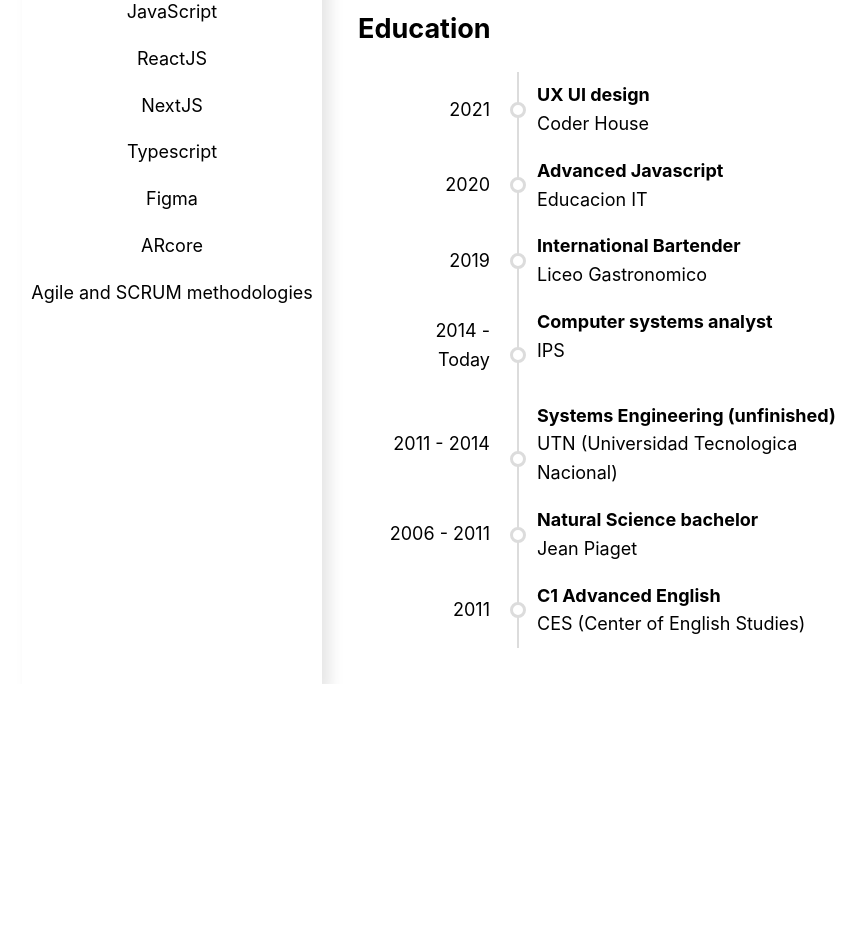
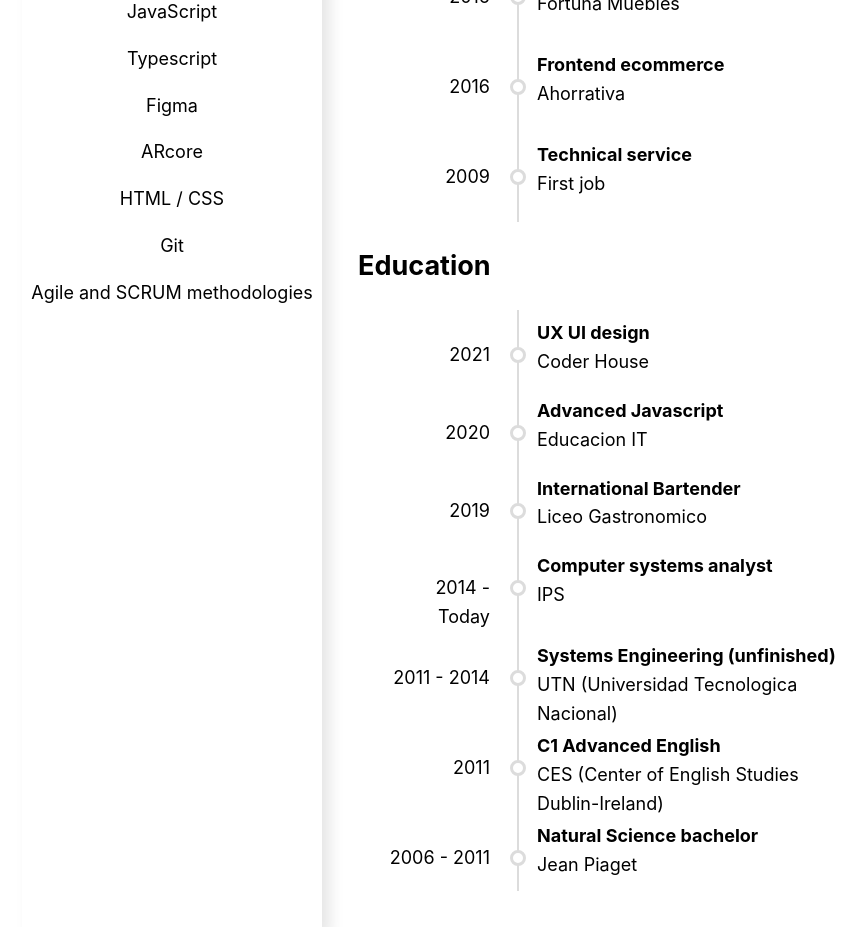
Before and after one commit to MigueM/cv, a Next.js app: page / in a window 1280 px wide. Shown: the part 1000-1927 px from the top of the page, without its empty margins (168-1034 px from the left). Before the commit the page ends 1684 px from the top, so only its background shows below. Built offline with nearby package versions, Linux system fonts and the light colour scheme.

Commit message:
job descriptions

```diff
--- /dev/null
+++ b/components/data.js
@@ -0,0 +1,113 @@
+export const interests = `Developer and technology enthusiast. Always seeking to improve new technics, practices and skills.\n Also a travel, gastronomy and cat lover.`;
+
+export const education = [
+  {
+    date: "2021",
+    title: "UX UI design",
+    subtitle: "Coder House",
+  },
+  {
+    date: "2020",
+    title: "Advanced Javascript",
+    subtitle: "Educacion IT",
+  },
+  {
+    date: "2019",
+    title: "International Bartender",
+    subtitle: "Liceo Gastronomico",
+  },
+  {
+    date: "2014 - Today",
+    title: "Computer systems analyst",
+    subtitle: "IPS",
+  },
+  {
+    date: "2011 - 2014",
+    title: "Systems Engineering (unfinished)",
+    subtitle: "UTN (Universidad Tecnologica Nacional)",
+  },
+  {
+    date: "2011",
+    title: "C1 Advanced English",
+    subtitle: "CES (Center of English Studies Dublin-Ireland)",
+  },
+  {
+    date: "2006 - 2011",
+    title: "Natural Science bachelor",
+    subtitle: "Jean Piaget",
+  },
+];
+
+export const experience = [
+  {
+    date: "2021 - Today",
+    title: "Fullstack ecommerce",
+    subtitle: "Psychedelic seeds",
+    description:
+      "My latest job, actually under development the platform will contain an eCommerce, wiki and next gen interactions to get a better experience and feedback from users.",
+    tech: "React, NextJS, MongoDB, ThreeJS, CI-CD, Figma and Blender.",
+  },
+  {
+    date: "2020",
+    title: "Backend and mailing functionality",
+    subtitle: "Vanzini propiedades",
+    description:
+      "Here I helped to make a mailing functionality to list properties on sell and fixed minor frontend issues.",
+    tech: "React, Axios, Figma and old school HTML and CSS for mailing compatibility.",
+  },
+  {
+    date: "2019",
+    title: "AR demo",
+    subtitle: "Penca",
+    description:
+      "As a hobby I like to make AR experiences, a marketing company contacted me to make an app to demostrate diferent interactive models over targets and surfaces.",
+    tech: "Unity3D, Blender, VuforiaEngine and ARCore.",
+  },
+  {
+    date: "2018",
+    title: "Fullstack Intranet",
+    subtitle: "Fundar",
+    description:
+      "Here I make a lot of different tools for one of the biggest construction companies in the city, including a data agenda, identification and graphication of working hours, a projects wiki for sharing plans and more.",
+    tech: "React, Typescript, NextJS, Electron, Express, MongoDB, D3js, Figma.",
+  },
+  {
+    date: "2017",
+    title: "Frontend Lab analisys system",
+    subtitle: "Hospital Britanico",
+    description:
+      "In this job I changed workgroup and learned to make well designed forms to help to facilitate the employees the input of lab analysis results and their administration.",
+    tech: "HTML, CSS, Bootstrap, JS and Git.",
+  },
+  {
+    date: "2016",
+    title: "Frontend Stock control system",
+    subtitle: "321 distribuciones",
+    description:
+      "Working with the same group I was before in this job we make a more complex page with a database and an administration page for the managers.",
+    tech: "HTML, CSS, Bootstrap, PHP and Git.",
+  },
+  {
+    date: "2016",
+    title: "Frontend Showroom",
+    subtitle: "Fortuna Muebles",
+    description:
+      "Here I started to work with a formal team, following the guidelines of a designer I improved the skills I was practicing.",
+    tech: "HTML, CSS and Bootstrap.",
+  },
+  {
+    date: "2016",
+    title: "Frontend ecommerce",
+    subtitle: "Ahorrativa",
+    description:
+      "My first job in software development, here with some colleagues I learned to use HTML CSS and Bootstrap to create an ecommerce advertising site.",
+    tech: "HTML, CSS, Bootstrap and Google Maps API.",
+  },
+  {
+    date: "2009",
+    title: "Technical service",
+    subtitle: "First job",
+    description: `As a young computer nerd I used my talets to intall programs, format, mantain systems and build simple networks. I'd never imagine I'll keep doing this for friends and family.`,
+    tech: "Linux and Windows.",
+  },
+];
--- a/components/sideData.js
+++ b/components/sideData.js
@@ -31,12 +31,12 @@
         <p>
           <b className={utilStyles.boldPersonalInfo}>Phone</b>
           <br />
-          (+54) 341 6475901
+          <a href="tel:+543416475901" className={utilStyles.linkedInfo}>(+54) 341 6475901</a>
         </p>
         <p>
           <b className={utilStyles.boldPersonalInfo}>Email</b>
           <br />
-          miguem1994@gmail.com
+          <a href="miguem1994@gmail.com" className={utilStyles.linkedInfo}>miguem1994@gmail.com</a>
         </p>
       </section>
 
@@ -48,14 +48,14 @@
 
       <section className={utilStyles.section}>
         <h2 className={utilStyles.titleInfo}>Skills</h2>
-        <p>HTML / CSS</p>
-        <p>Git</p>
-        <p>JavaScript</p>
         <p>ReactJS</p>
         <p>NextJS</p>
+        <p>JavaScript</p>
         <p>Typescript</p>
         <p>Figma</p>
         <p>ARcore</p>
+        <p>HTML / CSS</p>
+        <p>Git</p>
         <p>Agile and SCRUM methodologies</p>
       </section>
     </div>
--- a/components/timeLine.js
+++ b/components/timeLine.js
@@ -1,8 +1,14 @@
+import { useState } from "react";
 import styles from "./timeLine.module.css";
 
 const HistoryItem = ({ history }) => {
+  const [expand, setExpand] = useState(false);
+
   return (
-    <div className={styles.historyItem}>
+    <div
+      className={expand ? styles.historyItemExpanded : styles.historyItem}
+      onClick={() => history.description && setExpand(!expand)}
+    >
       <div className={styles.historyDate}>
         <p>{history.date}</p>
       </div>
@@ -12,6 +18,17 @@
         </span>
         <br />
         <span className={styles.historySubtitle}>{history.subtitle}</span>
+
+        {history.description && (
+          <div className={styles.historyDescription}>
+            <p>
+              {history.description}
+              <br />
+              <b>Tech Used: </b>
+              <em> {history.tech}</em>
+            </p>
+          </div>
+        )}
       </div>
     </div>
   );
--- a/components/timeLine.module.css
+++ b/components/timeLine.module.css
@@ -10,12 +10,17 @@
   flex-direction: row;
   position: relative;
   align-self: flex-start;
+
+  overflow: hidden;
+  transition: all 0.5s ease-in-out;
+  max-height: 5em;
+  cursor: pointer;
 }
 
 .historyDate {
-  align-self: center;
   margin: 0em 1.5em;
   width: 105px;
+  margin-top: 13px;
 }
 
 .historyDate p {
@@ -39,7 +44,45 @@
   height: 10px;
   border-radius: 100%;
   left: 152px;
-  bottom: 30px;
+  top: 37px;
   border: 3px solid #dcdcdc;
   background-color: white;
 }
+
+.historyItemExpanded::before {
+  background-color: black;
+  z-index: 1;
+  content: "";
+  position: absolute;
+  width: 10px;
+  height: 10px;
+  border-radius: 100%;
+  left: 152px;
+  top: 37px;
+  border: 3px solid #dcdcdc;
+}
+
+.historyItemExpanded {
+  display: flex;
+  justify-content: center;
+  flex-direction: row;
+  position: relative;
+  align-self: flex-start;
+  transition: all 0.5s ease-in-out;
+  max-height: 60em;
+}
+
+.historyDescription {
+  transition: all 0.5s ease-in-out;
+  position: inherit;
+  transform: translateY(-100%);
+  opacity: 0;
+  z-index: 1;
+  white-space: "pre"
+}
+
+.historyItemExpanded .historyDescription {
+  transform: translateY(0%);
+  opacity: 0.9;
+  white-space: "pre"
+}
--- a/pages/index.js
+++ b/pages/index.js
@@ -2,87 +2,7 @@
 import SideData from "../components/sideData";
 import TimeLine from "../components/timeLine";
 import utilStyles from "../styles/utils.module.css";
-
-const education = [
-  {
-    date: "2021",
-    title: "UX UI design",
-    subtitle: "Coder House",
-  },
-  {
-    date: "2020",
-    title: "Advanced Javascript",
-    subtitle: "Educacion IT",
-  },
-  {
-    date: "2019",
-    title: "International Bartender",
-    subtitle: "Liceo Gastronomico",
-  },
-  {
-    date: "2014 - Today",
-    title: "Computer systems analyst",
-    subtitle: "IPS",
-  },
-  {
-    date: "2011 - 2014",
-    title: "Systems Engineering (unfinished)",
-    subtitle: "UTN (Universidad Tecnologica Nacional)",
-  },
-  {
-    date: "2006 - 2011",
-    title: "Natural Science bachelor",
-    subtitle: "Jean Piaget",
-  },
-  {
-    date: "2011",
-    title: "C1 Advanced English",
-    subtitle: "CES (Center of English Studies)",
-  },
-];
-
-const experience = [
-  {
-    date: "2021",
-    title: "Fullstack ecommerce",
-    subtitle: "Psychedelic seeds",
-  },
-  {
-    date: "2020",
-    title: "Backend and mailing functionality",
-    subtitle: "Vanzini propiedades",
-  },
-  {
-    date: "2019",
-    title: "AR demo",
-    subtitle: "Penca",
-  },
-  {
-    date: "2019",
-    title: "Fullstack Intranet",
-    subtitle: "Fundar",
-  },
-  {
-    date: "2018",
-    title: "Frontend Lab analisys system",
-    subtitle: "Hospital Britanico",
-  },
-  {
-    date: "2017",
-    title: "Frontend Stock control system",
-    subtitle: "321 distribuciones",
-  },
-  {
-    date: "2016",
-    title: "Frontend Showroom",
-    subtitle: "Fortuna Muebles",
-  },
-  {
-    date: "2016",
-    title: "Frontend ecommerce",
-    subtitle: "Ahorrativa",
-  },
-];
+import { experience, education, interests } from "../components/data";
 
 export default function Home() {
   return (
@@ -94,10 +14,7 @@
           <section className={utilStyles.heading}>
             <h1 className={utilStyles.headingTitle}>Miguel Molina</h1>
             <p>Web Developer · Front end</p>
-            <p>
-              Developer and technology enthusiast. Always seeking to improve new
-              technics, practices and skills.
-            </p>
+            <p style={{whiteSpace: 'pre-wrap'}}>{interests}</p>
           </section>
 
           <section className={utilStyles.section}>
--- a/styles/utils.module.css
+++ b/styles/utils.module.css
@@ -67,6 +67,18 @@
   text-align: left !important;
 }
 
+.langButton{
+  border: none;
+  font-size: 1em;
+  cursor: pointer;
+  padding: .5em;
+}
+
+.linkedInfo{
+  text-decoration: none;
+  color: #000000;
+}
+
 @media only screen and (max-width: 900px) {
   .homeContainer {
     flex-direction: column;
@@ -74,6 +86,7 @@
   .sideContainer {
     min-width: 300px;
     padding: 0 1em;
+    box-shadow: -8px 16px 14px rgb(0 0 0 / 10%);
   }
   .heading {
     display: none;
```
